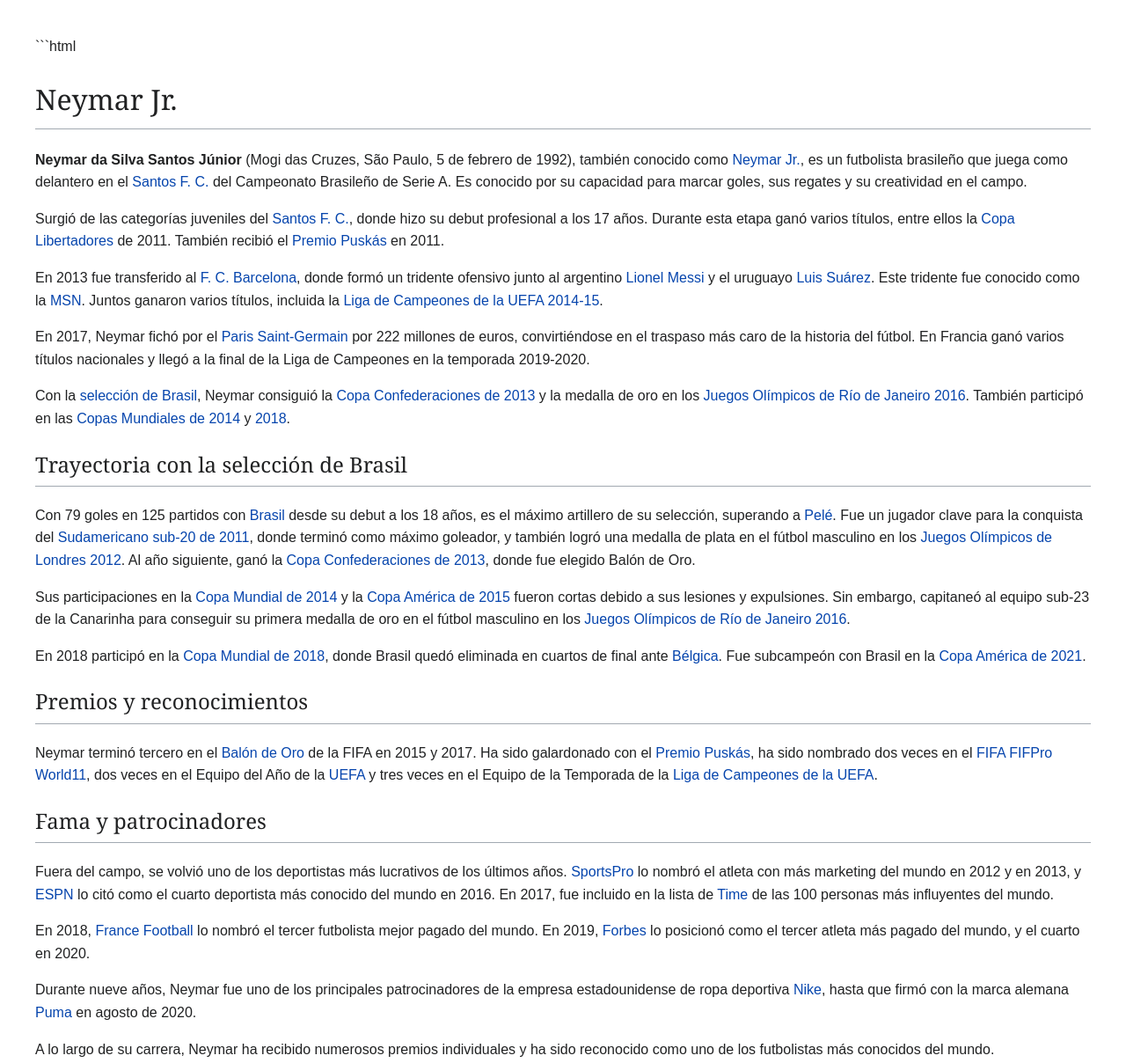
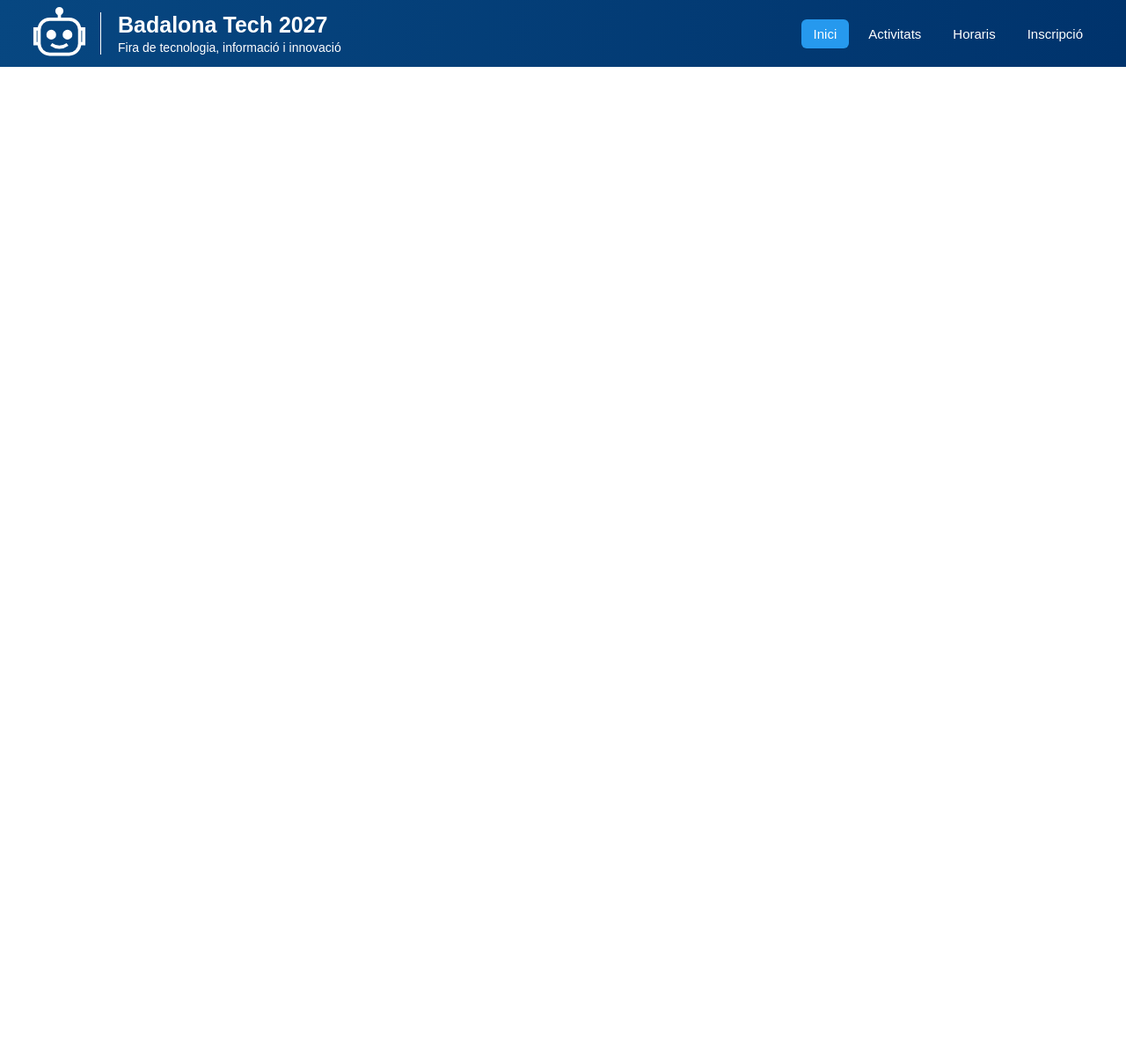
Before and after one commit to ortizsancheziker/index.html, a plain HTML site: page index.html in a window 1280 px wide. Shown: the whole page at 88% size. After the commit the page ends 800 px from the top, so only its background shows below. Drawn offline with Linux system fonts and the light colour scheme.

Commit message:
Add files via upload

````diff
--- a/index.html
+++ b/index.html
@@ -1,199 +1,124 @@
-```html
 <!DOCTYPE html>
-<html lang="es">
+<html lang="ca">
 <head>
 <meta charset="UTF-8">
-    <meta name="viewport" content="width=device-width, initial-scale=1.0">
-    <title>Neymar Jr.</title>
+<title>Badalona Tech 2027</title>
 
 <style>
+* {
+    margin: 0;
+    padding: 0;
+    box-sizing: border-box;
+}
+
 body {
     font-family: Arial, sans-serif;
-            font-size: 16px;
-            line-height: 1.6;
-            margin: 40px;
-            color: #202122;
 }
 
-        h1 {
-            font-family: Georgia, serif;
-            font-size: 32px;
-            font-weight: normal;
-            border-bottom: 1px solid #a2a9b1;
-            padding-bottom: 8px;
+header {
+    width: 100%;
+    height: 76px;
+    background: linear-gradient(100deg, #074781, #00336c);
+    display: flex;
+    align-items: center;
+    padding: 0 35px;
+    color: white;
 }
 
-        h2 {
-            font-family: Georgia, serif;
-            font-size: 24px;
-            font-weight: normal;
-            border-bottom: 1px solid #a2a9b1;
-            padding-bottom: 5px;
+/* LOGO ROBOT */
+.logo {
+    width: 65px;
+    height: 60px;
+    margin-right: 14px;
 }
 
-        a {
-            color: #0645ad;
-            text-decoration: none;
+.logo svg {
+    width: 65px;
+    height: 60px;
 }
 
-        a:hover {
-            text-decoration: underline;
+/* LINEA VERTICAL */
+.linea {
+    height: 48px;
+    width: 1px;
+    background: #ffffff;
+    margin-right: 19px;
+}
+
+/* TITULO */
+.texto {
+    flex: 1;
+}
+
+.texto h1 {
+    font-size: 25px;
+    font-weight: bold;
+    margin-bottom: 3px;
+}
+
+.texto p {
+    font-size: 14px;
+}
+
+/* MENU */
+nav {
+    display: flex;
+    align-items: center;
+    gap: 8px;
+}
+
+nav a {
+    color: white;
+    text-decoration: none;
+    font-size: 15px;
+    padding: 8px 14px;
+    border-radius: 6px;
+}
+
+nav a.inici {
+    background: #2699ee;
+}
+
+nav a:hover {
+    background: #2699ee;
 }
 </style>
 </head>
 
 <body>
 
-<h1>Neymar Jr.</h1>
+<header>
 
-<p>
-<strong>Neymar da Silva Santos Júnior</strong>
-(Mogi das Cruzes, São Paulo, 5 de febrero de 1992),
-también conocido como
-<a href="https://es.wikipedia.org/wiki/Neymar" target="_blank">Neymar Jr.</a>,
-es un futbolista brasileño que juega como delantero en el
-<a href="https://es.wikipedia.org/wiki/Santos_Futebol_Clube" target="_blank">Santos F. C.</a>
-del Campeonato Brasileño de Serie A. Es conocido por su capacidad
-para marcar goles, sus regates y su creatividad en el campo.
-</p>
+    <div class="logo">
+        <svg viewBox="0 0 70 65">
+            <g fill="none" stroke="white" stroke-width="4">
+                <rect x="10" y="15" width="50" height="43" rx="13"/>
+                <path d="M35 15 V8"/>
+                <circle cx="35" cy="5" r="3" fill="white"/>
+                <circle cx="25" cy="34" r="4" fill="white"/>
+                <circle cx="45" cy="34" r="4" fill="white"/>
+                <path d="M25 46 Q35 53 45 46"/>
+                <path d="M10 27 H5 V45 H10"/>
+                <path d="M60 27 H65 V45 H60"/>
+            </g>
+        </svg>
+    </div>
 
-<p>
-Surgió de las categorías juveniles del
-<a href="https://es.wikipedia.org/wiki/Santos_Futebol_Clube" target="_blank">Santos F. C.</a>,
-donde hizo su debut profesional a los 17 años. Durante esta etapa
-ganó varios títulos, entre ellos la
-<a href="https://es.wikipedia.org/wiki/Copa_Libertadores_de_Am%C3%A9rica" target="_blank">Copa Libertadores</a>
-de 2011. También recibió el
-<a href="https://es.wikipedia.org/wiki/Premio_Pusk%C3%A1s" target="_blank">Premio Puskás</a>
-en 2011.
-</p>
+    <div class="linea"></div>
 
-<p>
-En 2013 fue transferido al
-<a href="https://es.wikipedia.org/wiki/F%C3%BAtbol_Club_Barcelona" target="_blank">F. C. Barcelona</a>,
-donde formó un tridente ofensivo junto al argentino
-<a href="https://es.wikipedia.org/wiki/Lionel_Messi" target="_blank">Lionel Messi</a>
-y el uruguayo
-<a href="https://es.wikipedia.org/wiki/Luis_Su%C3%A1rez_(futbolista)" target="_blank">Luis Suárez</a>.
-Este tridente fue conocido como la
-<a href="https://es.wikipedia.org/wiki/Tridente_MSN" target="_blank">MSN</a>.
-Juntos ganaron varios títulos, incluida la
-<a href="https://es.wikipedia.org/wiki/Liga_de_Campeones_de_la_UEFA_2014-15" target="_blank">Liga de Campeones de la UEFA 2014-15</a>.
-</p>
+    <div class="texto">
+        <h1>Badalona Tech 2027</h1>
+        <p>Fira de tecnologia, informació i innovació</p>
+    </div>
 
-<p>
-En 2017, Neymar fichó por el
-<a href="https://es.wikipedia.org/wiki/Paris_Saint-Germain_Football_Club" target="_blank">Paris Saint-Germain</a>
-por 222 millones de euros, convirtiéndose en el traspaso más caro
-de la historia del fútbol. En Francia ganó varios títulos nacionales
-y llegó a la final de la Liga de Campeones en la temporada 2019-2020.
-</p>
+    <nav>
+        <a href="#" class="inici">Inici</a>
+        <a href="#">Activitats</a>
+        <a href="#">Horaris</a>
+        <a href="#">Inscripció</a>
+    </nav>
 
-<p>
-Con la
-<a href="https://es.wikipedia.org/wiki/Selecci%C3%B3n_de_f%C3%BAtbol_de_Brasil" target="_blank">selección de Brasil</a>,
-Neymar consiguió la
-<a href="https://es.wikipedia.org/wiki/Copa_FIFA_Confederaciones_2013" target="_blank">Copa Confederaciones de 2013</a>
-y la medalla de oro en los
-<a href="https://es.wikipedia.org/wiki/F%C3%BAtbol_en_los_Juegos_Ol%C3%ADmpicos_de_R%C3%ADo_de_Janeiro_2016" target="_blank">Juegos Olímpicos de Río de Janeiro 2016</a>.
-También participó en las
-<a href="https://es.wikipedia.org/wiki/Copa_Mundial_de_F%C3%BAtbol_de_2014" target="_blank">Copas Mundiales de 2014</a>
-y
-<a href="https://es.wikipedia.org/wiki/Copa_Mundial_de_F%C3%BAtbol_de_2018" target="_blank">2018</a>.
-</p>
-
-<h2>Trayectoria con la selección de Brasil</h2>
-
-<p>
-Con 79 goles en 125 partidos con
-<a href="https://es.wikipedia.org/wiki/Selecci%C3%B3n_de_f%C3%BAtbol_de_Brasil" target="_blank">Brasil</a>
-desde su debut a los 18 años, es el máximo artillero de su selección,
-superando a
-<a href="https://es.wikipedia.org/wiki/Pel%C3%A9" target="_blank">Pelé</a>.
-Fue un jugador clave para la conquista del
-<a href="https://es.wikipedia.org/wiki/Campeonato_Sudamericano_de_F%C3%BAtbol_Sub-20_de_2011" target="_blank">Sudamericano sub-20 de 2011</a>,
-donde terminó como máximo goleador, y también logró una medalla de
-plata en el fútbol masculino en los
-<a href="https://es.wikipedia.org/wiki/F%C3%BAtbol_en_los_Juegos_Ol%C3%ADmpicos_de_Londres_2012" target="_blank">Juegos Olímpicos de Londres 2012</a>.
-Al año siguiente, ganó la
-<a href="https://es.wikipedia.org/wiki/Copa_FIFA_Confederaciones_2013" target="_blank">Copa Confederaciones de 2013</a>,
-donde fue elegido Balón de Oro.
-</p>
-
-<p>
-Sus participaciones en la
-<a href="https://es.wikipedia.org/wiki/Copa_Mundial_de_F%C3%BAtbol_de_2014" target="_blank">Copa Mundial de 2014</a>
-y la
-<a href="https://es.wikipedia.org/wiki/Copa_Am%C3%A9rica_2015" target="_blank">Copa América de 2015</a>
-fueron cortas debido a sus lesiones y expulsiones.
-Sin embargo, capitaneó al equipo sub-23 de la Canarinha para conseguir
-su primera medalla de oro en el fútbol masculino en los
-<a href="https://es.wikipedia.org/wiki/F%C3%BAtbol_en_los_Juegos_Ol%C3%ADmpicos_de_R%C3%ADo_de_Janeiro_2016" target="_blank">Juegos Olímpicos de Río de Janeiro 2016</a>.
-</p>
-
-<p>
-En 2018 participó en la
-<a href="https://es.wikipedia.org/wiki/Copa_Mundial_de_F%C3%BAtbol_de_2018" target="_blank">Copa Mundial de 2018</a>,
-donde Brasil quedó eliminada en cuartos de final ante
-<a href="https://es.wikipedia.org/wiki/Selecci%C3%B3n_de_f%C3%BAtbol_de_B%C3%A9lgica" target="_blank">Bélgica</a>.
-Fue subcampeón con Brasil en la
-<a href="https://es.wikipedia.org/wiki/Copa_Am%C3%A9rica_2021" target="_blank">Copa América de 2021</a>.
-</p>
-
-<h2>Premios y reconocimientos</h2>
-
-<p>
-Neymar terminó tercero en el
-<a href="https://es.wikipedia.org/wiki/Bal%C3%B3n_de_Oro" target="_blank">Balón de Oro</a>
-de la FIFA en 2015 y 2017. Ha sido galardonado con el
-<a href="https://es.wikipedia.org/wiki/Premio_Pusk%C3%A1s" target="_blank">Premio Puskás</a>,
-ha sido nombrado dos veces en el
-<a href="https://es.wikipedia.org/wiki/FIFA_FIFPro_World11" target="_blank">FIFA FIFPro World11</a>,
-dos veces en el Equipo del Año de la
-<a href="https://es.wikipedia.org/wiki/UEFA" target="_blank">UEFA</a>
-y tres veces en el Equipo de la Temporada de la
-<a href="https://es.wikipedia.org/wiki/Liga_de_Campeones_de_la_UEFA" target="_blank">Liga de Campeones de la UEFA</a>.
-</p>
-
-<h2>Fama y patrocinadores</h2>
-
-<p>
-Fuera del campo, se volvió uno de los deportistas más lucrativos
-de los últimos años.
-<a href="https://es.wikipedia.org/wiki/SportsPro" target="_blank">SportsPro</a>
-lo nombró el atleta con más marketing del mundo en 2012 y en 2013,
-y
-<a href="https://es.wikipedia.org/wiki/ESPN" target="_blank">ESPN</a>
-lo citó como el cuarto deportista más conocido del mundo en 2016.
-En 2017, fue incluido en la lista de
-<a href="https://es.wikipedia.org/wiki/Time" target="_blank">Time</a>
-de las 100 personas más influyentes del mundo.
-</p>
-
-<p>
-En 2018,
-<a href="https://es.wikipedia.org/wiki/France_Football" target="_blank">France Football</a>
-lo nombró el tercer futbolista mejor pagado del mundo.
-En 2019,
-<a href="https://es.wikipedia.org/wiki/Forbes" target="_blank">Forbes</a>
-lo posicionó como el tercer atleta más pagado del mundo,
-y el cuarto en 2020.
-</p>
-
-<p>
-Durante nueve años, Neymar fue uno de los principales patrocinadores
-de la empresa estadounidense de ropa deportiva
-<a href="https://es.wikipedia.org/wiki/Nike,_Inc." target="_blank">Nike</a>,
-hasta que firmó con la marca alemana
-<a href="https://es.wikipedia.org/wiki/Puma_(marca)" target="_blank">Puma</a>
-en agosto de 2020.
-</p>
-
-<p>
-A lo largo de su carrera, Neymar ha recibido numerosos premios
-individuales y ha sido reconocido como uno de los futbolistas
-más conocidos del mundo.
-</p>
+</header>
 
 </body>
 </html>
````
Also changed, not shown: activitats.html (added), horaris.html (added), inscripcio.html (added). Lines whose indentation alone changed are shown as unchanged.
